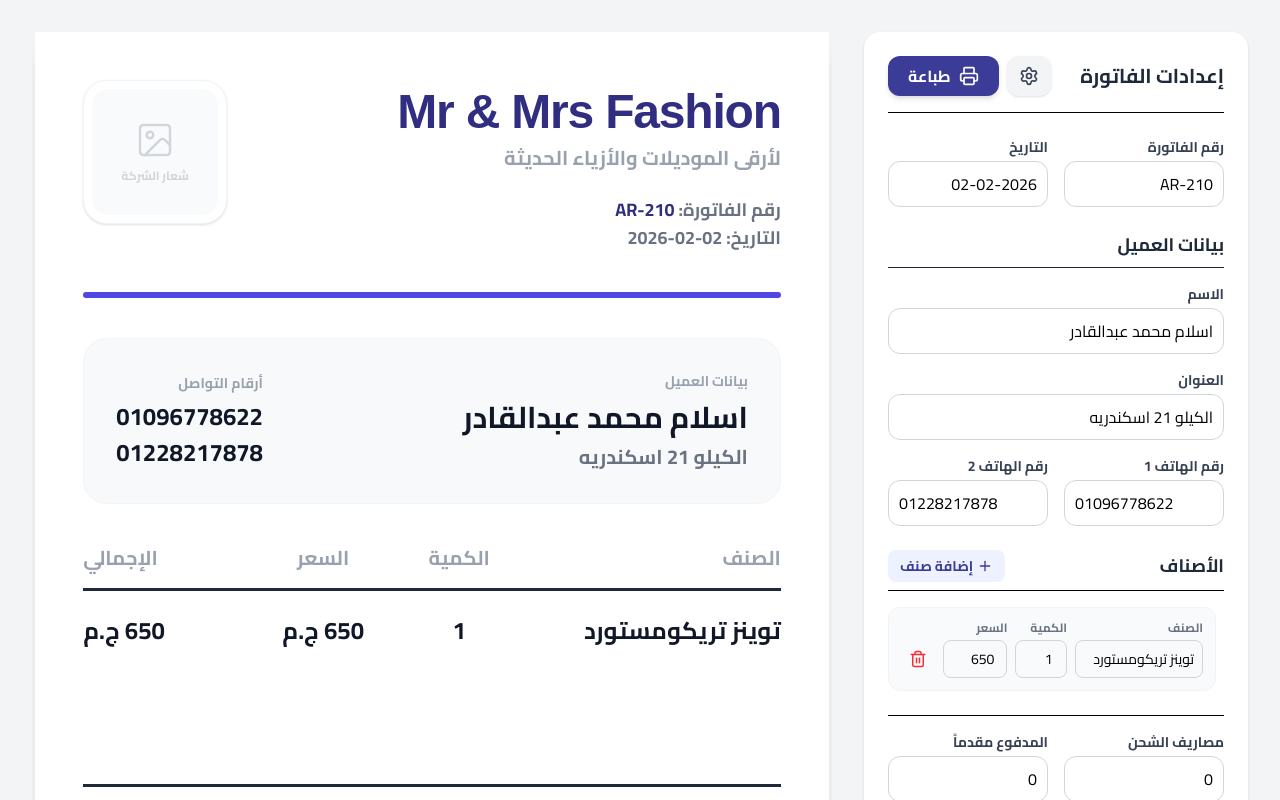
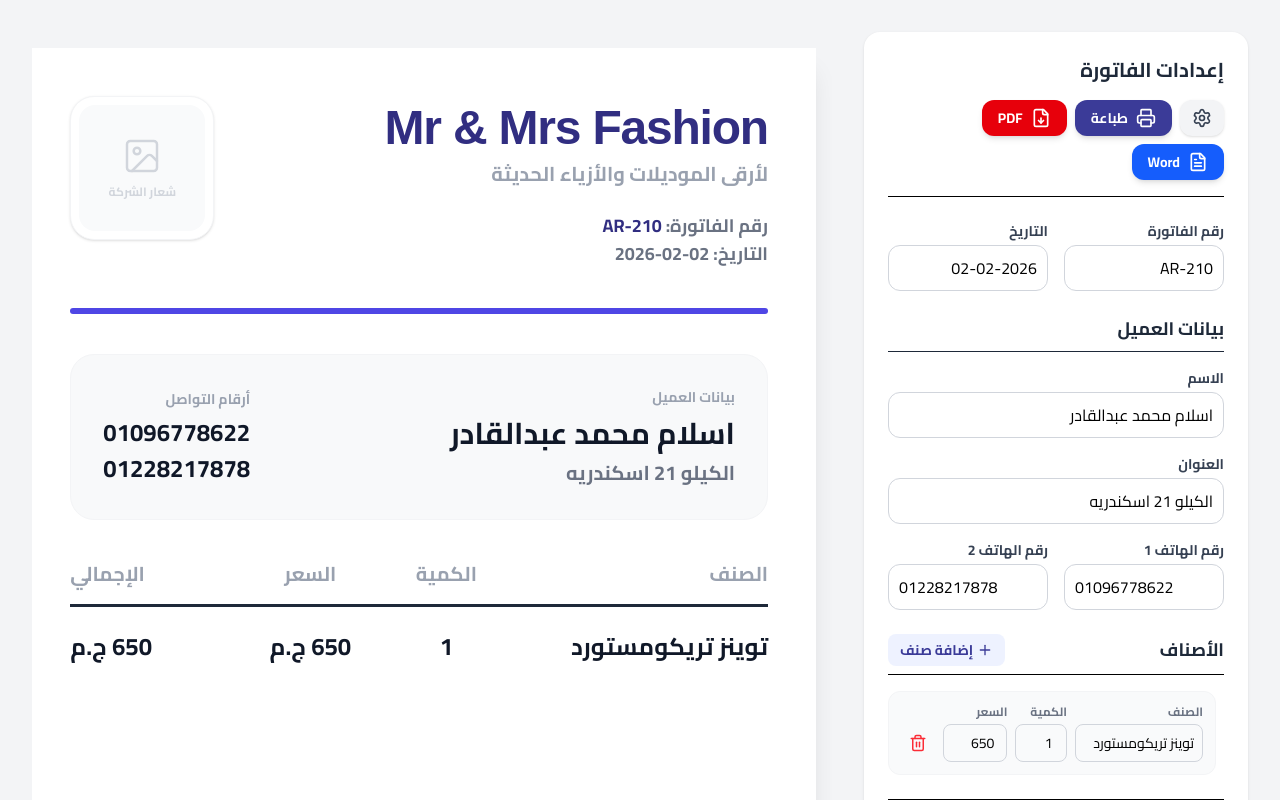
Before and after one commit to pcamirhome-del/Mr-Mrs-fashion, a React (Vite) app: page / in a window 1280 px wide. Shown: the top 800 px of the page. Built offline with nearby package versions, Linux system fonts and the light colour scheme.

Commit message:
feat: Add PDF and DOCX export functionality
Integrates libraries for generating PDF and DOCX documents from invoice data. This enables users to download invoices in multiple formats, improving flexibility and compatibility.

```diff
--- a/src/App.tsx
+++ b/src/App.tsx
@@ -1,5 +1,9 @@
 import React, { useState } from 'react';
-import { Printer, Plus, Trash2, Image as ImageIcon, Settings, X } from 'lucide-react';
+import { Printer, Plus, Trash2, Image as ImageIcon, Settings, X, FileDown, FileText, Loader2 } from 'lucide-react';
+import html2canvas from 'html2canvas';
+import jsPDF from 'jspdf';
+import { Document, Packer, Paragraph, ImageRun } from 'docx';
+import { saveAs } from 'file-saver';
 
 interface InvoiceItem {
   id: string;
@@ -46,6 +50,8 @@
   });
 
   const [isSettingsOpen, setIsSettingsOpen] = useState(false);
+  const [isGeneratingPDF, setIsGeneratingPDF] = useState(false);
+  const [isGeneratingWord, setIsGeneratingWord] = useState(false);
 
   const calculateSubtotal = () => {
     return data.items.reduce((sum, item) => sum + (item.quantity * item.price), 0);
@@ -57,6 +63,88 @@
 
   const handlePrint = () => {
     window.print();
+  };
+
+  const downloadPDF = async () => {
+    const element = document.getElementById('invoice-preview');
+    if (!element) return;
+
+    setIsGeneratingPDF(true);
+    try {
+      const canvas = await html2canvas(element, {
+        scale: 3, // High quality
+        useCORS: true,
+        logging: false
+      });
+
+      const imgData = canvas.toDataURL('image/png');
+      const pdf = new jsPDF({
+        orientation: 'portrait',
+        unit: 'mm',
+        format: 'a4'
+      });
+
+      const pdfWidth = pdf.internal.pageSize.getWidth();
+      const pdfHeight = (canvas.height * pdfWidth) / canvas.width;
+
+      pdf.addImage(imgData, 'PNG', 0, 0, pdfWidth, pdfHeight);
+      pdf.save(`Invoice_${data.invoiceNumber}.pdf`);
+    } catch (error) {
+      console.error('Error generating PDF:', error);
+      alert('حدث خطأ أثناء إنشاء ملف PDF');
+    } finally {
+      setIsGeneratingPDF(false);
+    }
+  };
+
+  const downloadWord = async () => {
+    const element = document.getElementById('invoice-preview');
+    if (!element) return;
+
+    setIsGeneratingWord(true);
+    try {
+      const canvas = await html2canvas(element, {
+        scale: 2, // 2 is enough for Word, keeps file size reasonable
+        useCORS: true,
+        logging: false
+      });
+
+      const blob = await new Promise<Blob | null>((resolve) => canvas.toBlob(resolve, 'image/png'));
+      if (!blob) throw new Error('Could not generate image blob');
+
+      const arrayBuffer = await blob.arrayBuffer();
+
+      const doc = new Document({
+        sections: [{
+          properties: {
+            page: {
+              margin: { top: 0, right: 0, bottom: 0, left: 0 },
+            },
+          },
+          children: [
+            new Paragraph({
+              children: [
+                new ImageRun({
+                  data: arrayBuffer,
+                  transformation: {
+                    width: 794, // A4 width in px at 96dpi
+                    height: 1123, // A4 height in px at 96dpi
+                  },
+                }),
+              ],
+            }),
+          ],
+        }],
+      });
+
+      const docxBlob = await Packer.toBlob(doc);
+      saveAs(docxBlob, `Invoice_${data.invoiceNumber}.docx`);
+    } catch (error) {
+      console.error('Error generating Word document:', error);
+      alert('حدث خطأ أثناء إنشاء ملف Word');
+    } finally {
+      setIsGeneratingWord(false);
+    }
   };
 
   const handleLogoUpload = (e: React.ChangeEvent<HTMLInputElement>) => {
@@ -157,15 +245,23 @@
         {/* Form Section */}
         <div className="xl:col-span-4 space-y-6 no-print sticky top-8">
           <div className="bg-white rounded-2xl shadow-sm p-6 space-y-6">
-            <div className="flex justify-between items-center border-b pb-4">
+            <div className="flex flex-col gap-4 border-b pb-4">
               <h2 className="text-xl font-bold text-gray-800">إعدادات الفاتورة</h2>
-              <div className="flex gap-2">
-                <button onClick={() => setIsSettingsOpen(true)} className="bg-gray-100 text-gray-700 px-3 py-2 rounded-xl flex items-center gap-2 hover:bg-gray-200 transition font-bold shadow-sm">
+              <div className="flex flex-wrap gap-2">
+                <button onClick={() => setIsSettingsOpen(true)} className="bg-gray-100 text-gray-700 px-3 py-2 rounded-xl flex items-center justify-center gap-2 hover:bg-gray-200 transition font-bold shadow-sm flex-1 sm:flex-none" title="الإعدادات">
                   <Settings size={20} />
                 </button>
-                <button onClick={handlePrint} className="bg-[#3b3b98] text-white px-5 py-2 rounded-xl flex items-center gap-2 hover:bg-indigo-800 transition font-bold shadow-md">
+                <button onClick={handlePrint} className="bg-[#3b3b98] text-white px-4 py-2 rounded-xl flex items-center justify-center gap-2 hover:bg-indigo-800 transition font-bold shadow-md flex-1 sm:flex-none">
                   <Printer size={20} />
-                  طباعة
+                  <span className="text-sm">طباعة</span>
+                </button>
+                <button onClick={downloadPDF} disabled={isGeneratingPDF} className="bg-red-600 text-white px-4 py-2 rounded-xl flex items-center justify-center gap-2 hover:bg-red-700 transition font-bold shadow-md disabled:opacity-50 flex-1 sm:flex-none">
+                  {isGeneratingPDF ? <Loader2 size={20} className="animate-spin" /> : <FileDown size={20} />}
+                  <span className="text-sm">PDF</span>
+                </button>
+                <button onClick={downloadWord} disabled={isGeneratingWord} className="bg-blue-600 text-white px-4 py-2 rounded-xl flex items-center justify-center gap-2 hover:bg-blue-700 transition font-bold shadow-md disabled:opacity-50 flex-1 sm:flex-none">
+                  {isGeneratingWord ? <Loader2 size={20} className="animate-spin" /> : <FileText size={20} />}
+                  <span className="text-sm">Word</span>
                 </button>
               </div>
             </div>
@@ -247,8 +343,9 @@
         </div>
 
         {/* Preview Section */}
-        <div className="xl:col-span-8 flex justify-center overflow-x-auto pb-8">
-          <div className="bg-white shadow-xl p-12 w-[21cm] min-h-[29.7cm] invoice-container relative mx-auto" dir="rtl">
+        <div className="xl:col-span-8 w-full overflow-x-auto pb-8 rounded-2xl">
+          <div className="flex justify-center min-w-max p-4">
+            <div id="invoice-preview" className="bg-white shadow-xl p-12 w-[21cm] min-h-[29.7cm] invoice-container relative mx-auto" dir="rtl">
 
               {/* Header */}
               <div className="flex justify-between items-start">
@@ -362,6 +459,7 @@
 
             </div>
           </div>
+        </div>
 
       </div>
     </div>
```
Also changed, not shown: package.json (+12 -7 lines), 1 other file (tests, documents, lock files or other folders). Lines whose indentation alone changed are shown as unchanged.
